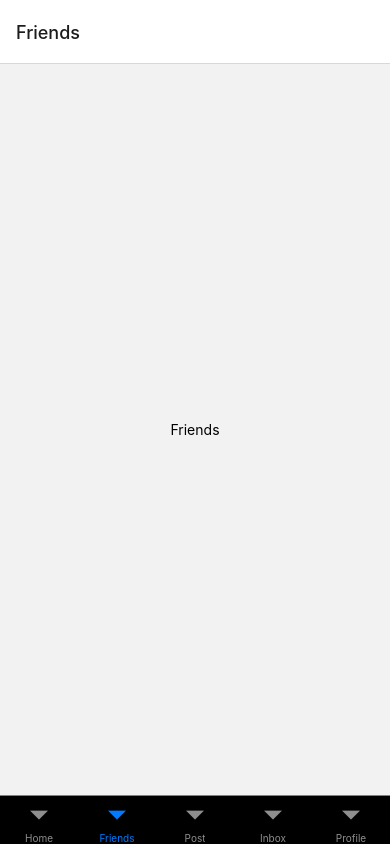
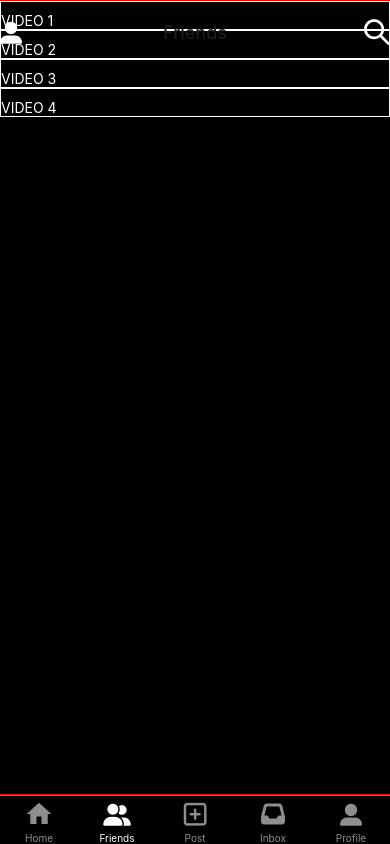
Before and after one commit to jasutiin/tiktok-clone, a React Native app in the folder front-end/: screen /Friends in a window 390 px wide. Built offline with nearby package versions, Linux system fonts and the light colour scheme.

Commit message:
added video scrolling flatlist for home and friends screens

```diff
--- a/front-end/App.js
+++ b/front-end/App.js
@@ -2,13 +2,18 @@ import { StatusBar } from 'expo-status-bar';
 import { Platform, StyleSheet, Text, View, Pressable } from 'react-native';
 import { NavigationContainer } from '@react-navigation/native';
 import { createBottomTabNavigator } from '@react-navigation/bottom-tabs';
+import { createNativeStackNavigator } from '@react-navigation/native-stack';
+
+import Fontisto from 'react-native-vector-icons/Fontisto';
+import MaterialIcons from 'react-native-vector-icons/MaterialIcons';
+import Ionicons from 'react-native-vector-icons/MaterialIcons';
+import FontAwesome6 from 'react-native-vector-icons/FontAwesome6';
 
 import Home from './screens/Home';
 import Friends from './screens/Friends';
 import Profile from './screens/Profile';
 import Post from './screens/Post';
 import Inbox from './screens/Inbox';
-import { createNativeStackNavigator } from '@react-navigation/native-stack';
 
 const Tab = createBottomTabNavigator();
 const Stack = createNativeStackNavigator();
@@ -16,8 +21,12 @@ const Stack = createNativeStackNavigator();
 function HomeHeaderTitle() {
   return (
     <View style={styles.homeHeaderMid}>
-      <Text style={styles.headerText}>Following</Text>
-      <Text style={styles.headerText}>For You</Text>
+      <Pressable>
+        <Text style={styles.headerText}>For You</Text>
+      </Pressable>
+      <Pressable>
+        <Text style={styles.headerText}>Following</Text>
+      </Pressable>
     </View>
   );
 }
@@ -28,6 +37,7 @@ export default function App() {
       <NavigationContainer style={styles.container}>
         <Tab.Navigator
           screenOptions={({ route }) => ({
+            tabBarActiveTintColor: 'white',
             tabBarStyle: {
               backgroundColor: 'black',
               borderTopColor: 'grey',
@@ -40,14 +50,22 @@ export default function App() {
             options={{
               headerTransparent: true,
               headerTitleAlign: 'center',
+              headerStyle: {
+                borderWidth: 1,
+                borderColor: 'red',
+              },
+              tabBarIcon: ({ color, size }) => (
+                <Ionicons name="home" color={color} size={30} />
+              ),
               headerRight: () => (
                 <Pressable>
-                  <Text style={styles.headerText}>SEARCH</Text>
+                  <Fontisto name="search" size={26} color={'#ffffff'} />
+                  {/* <Text style={styles.headerText}>SEARCH</Text> */}
                 </Pressable>
               ),
               headerLeft: () => (
                 <Pressable>
-                  <Text style={styles.headerText}>LIVE</Text>
+                  <MaterialIcons name="live-tv" size={30} color={'#ffffff'} />
                 </Pressable>
               ),
               headerTitle: (props) => <HomeHeaderTitle {...props} />,
@@ -58,14 +76,37 @@ export default function App() {
             name="Friends"
             component={Friends}
             options={{
-              headerTransparent: false,
+              headerTransparent: true,
+              headerTitleAlign: 'center',
+              headerStyle: {
+                borderWidth: 1,
+                borderColor: 'red',
+              },
+              tabBarIcon: ({ color, size }) => (
+                <FontAwesome6 name="user-group" color={color} size={22} />
+              ),
+              headerRight: () => (
+                <Pressable>
+                  <Fontisto name="search" size={26} color={'#ffffff'} />
+                  {/* <Text style={styles.headerText}>SEARCH</Text> */}
+                </Pressable>
+              ),
+              headerLeft: () => (
+                <Pressable>
+                  <FontAwesome6 name="user-large" color="white" size={22} />
+                </Pressable>
+              ),
             }}
+            backgroundColor="black"
           />
           <Tab.Screen
             name="Post"
             component={Post}
             options={{
               headerTransparent: true,
+              tabBarIcon: ({ color, size }) => (
+                <FontAwesome6 name="plus-square" color={color} size={26} />
+              ),
             }}
           />
           <Tab.Screen
@@ -73,6 +114,9 @@ export default function App() {
             component={Inbox}
             options={{
               headerTransparent: true,
+              tabBarIcon: ({ color, size }) => (
+                <FontAwesome6 name="inbox" color={color} size={24} />
+              ),
             }}
           />
           <Tab.Screen
@@ -80,6 +124,9 @@ export default function App() {
             component={Profile}
             options={{
               headerTransparent: true,
+              tabBarIcon: ({ color, size }) => (
+                <FontAwesome6 name="user-large" color={color} size={22} />
+              ),
             }}
           />
         </Tab.Navigator>
@@ -100,6 +147,8 @@ const styles = StyleSheet.create({
   homeHeaderMid: {
     flexDirection: 'row',
     gap: 20,
+    borderWidth: 1,
+    borderColor: 'red',
   },
   headerText: {
     fontWeight: 'bold',
--- a/front-end/package.json
+++ b/front-end/package.json
@@ -17,7 +17,8 @@
     "react": "18.2.0",
     "react-native": "0.74.5",
     "react-native-safe-area-context": "4.10.5",
-    "react-native-screens": "3.31.1"
+    "react-native-screens": "3.31.1",
+    "react-native-vector-icons": "^10.2.0"
   },
   "devDependencies": {
     "@babel/core": "^7.20.0"
--- a/front-end/screens/Friends.jsx
+++ b/front-end/screens/Friends.jsx
@@ -1,9 +1,27 @@
-import { View, Text, StyleSheet } from 'react-native';
+import { View, Text, StyleSheet, FlatList } from 'react-native';
+import VideoItem from './components/VideoItem';
+import { Dimensions } from 'react-native';
+
+const windowWidth = Dimensions.get('window').width;
+const windowHeight = Dimensions.get('window').height;
 
 function Friends() {
   return (
     <View style={styles.container}>
-      <Text>Friends</Text>
+      <FlatList
+        data={[
+          { key: 'VIDEO 1' },
+          { key: 'VIDEO 2' },
+          { key: 'VIDEO 3' },
+          { key: 'VIDEO 4' },
+        ]}
+        renderItem={({ item }) => <VideoItem content={item.key} />}
+        style={styles.list}
+        snapToInterval={windowHeight} // Snap to each item (height of screen)
+        snapToAlignment="start" // Start each item from the top of the screen
+        decelerationRate="fast" // Fast snapping
+        pagingEnabled // Enables paging to make it scroll one item at a time
+      />
     </View>
   );
 }
@@ -13,6 +31,12 @@ const styles = StyleSheet.create({
     flex: 1,
     alignItems: 'center',
     justifyContent: 'center',
+    backgroundColor: '#000000',
+  },
+  list: {
+    borderWidth: 1,
+    borderColor: 'red',
+    flex: 1,
   },
 });
 
--- a/front-end/screens/Home.jsx
+++ b/front-end/screens/Home.jsx
@@ -1,9 +1,27 @@
-import { View, Text, StyleSheet } from 'react-native';
+import { View, Text, StyleSheet, FlatList } from 'react-native';
+import VideoItem from './components/VideoItem';
+import { Dimensions } from 'react-native';
+
+const windowWidth = Dimensions.get('window').width;
+const windowHeight = Dimensions.get('window').height;
 
 function Home() {
   return (
     <View style={styles.container}>
-      <Text>Home</Text>
+      <FlatList
+        data={[
+          { key: 'VIDEO 1' },
+          { key: 'VIDEO 2' },
+          { key: 'VIDEO 3' },
+          { key: 'VIDEO 4' },
+        ]}
+        renderItem={({ item }) => <VideoItem content={item.key} />}
+        style={styles.list}
+        snapToInterval={windowHeight} // Snap to each item (height of screen)
+        snapToAlignment="start" // Start each item from the top of the screen
+        decelerationRate="fast" // Fast snapping
+        pagingEnabled // Enables paging to make it scroll one item at a time
+      />
     </View>
   );
 }
@@ -15,6 +33,11 @@ const styles = StyleSheet.create({
     justifyContent: 'center',
     backgroundColor: '#000000',
   },
+  list: {
+    borderWidth: 1,
+    borderColor: 'red',
+    flex: 1,
+  },
 });
 
 export default Home;
--- /dev/null
+++ b/front-end/screens/components/VideoItem.jsx
@@ -0,0 +1,29 @@
+import { View, Text, StyleSheet } from 'react-native';
+import { Dimensions } from 'react-native';
+
+const windowWidth = Dimensions.get('window').width;
+const windowHeight = Dimensions.get('window').height;
+
+function VideoItem({ content }) {
+  return (
+    <View style={styles.container}>
+      <Text style={styles.text}>{content}</Text>
+    </View>
+  );
+}
+
+const styles = StyleSheet.create({
+  container: {
+    flex: 1,
+    width: windowWidth,
+    height: windowHeight,
+    borderWidth: 1,
+    borderColor: 'white',
+  },
+  text: {
+    color: 'white',
+    marginTop: 10,
+  },
+});
+
+export default VideoItem;
```
Also changed, not shown: 1 other file (tests, documents, lock files or other folders).
